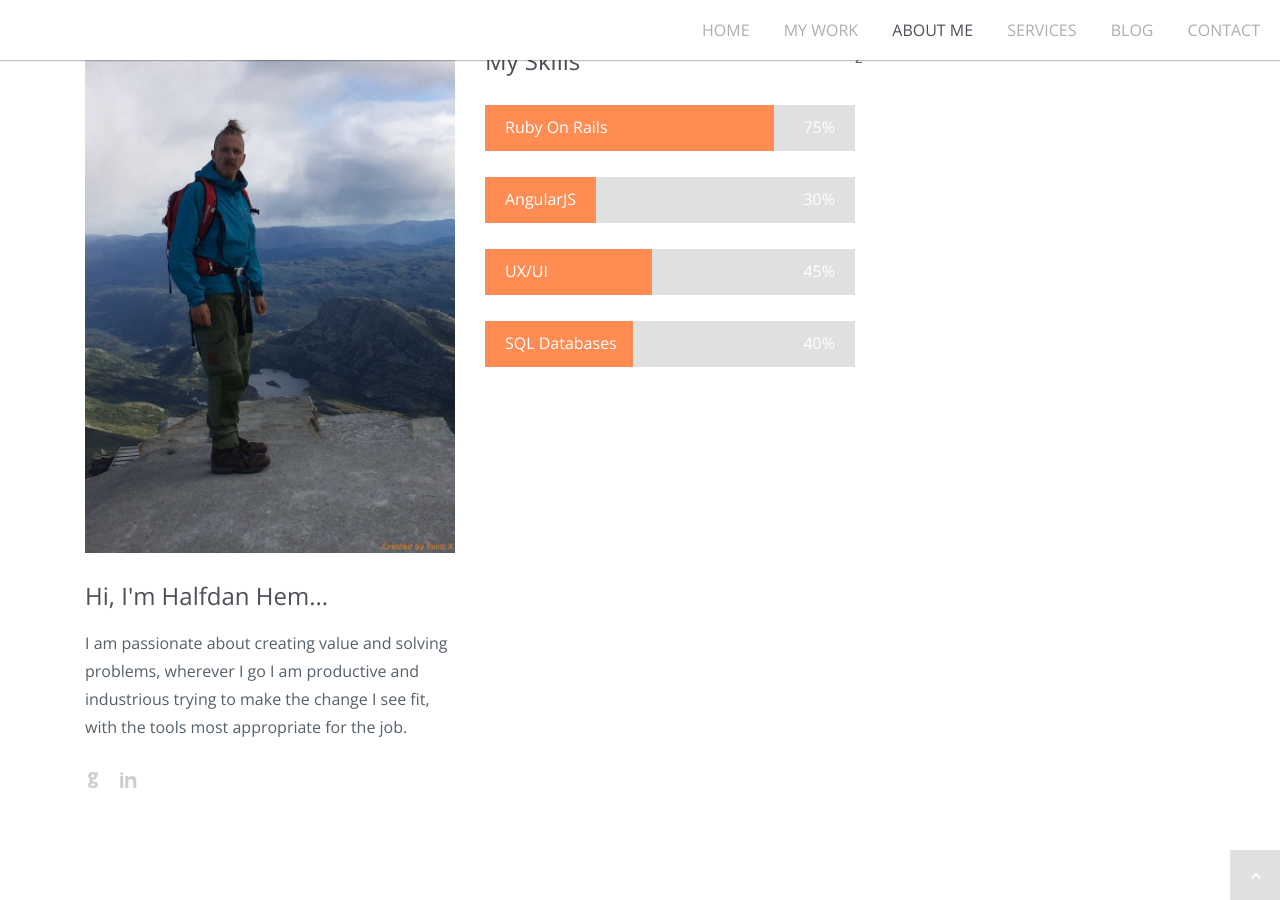
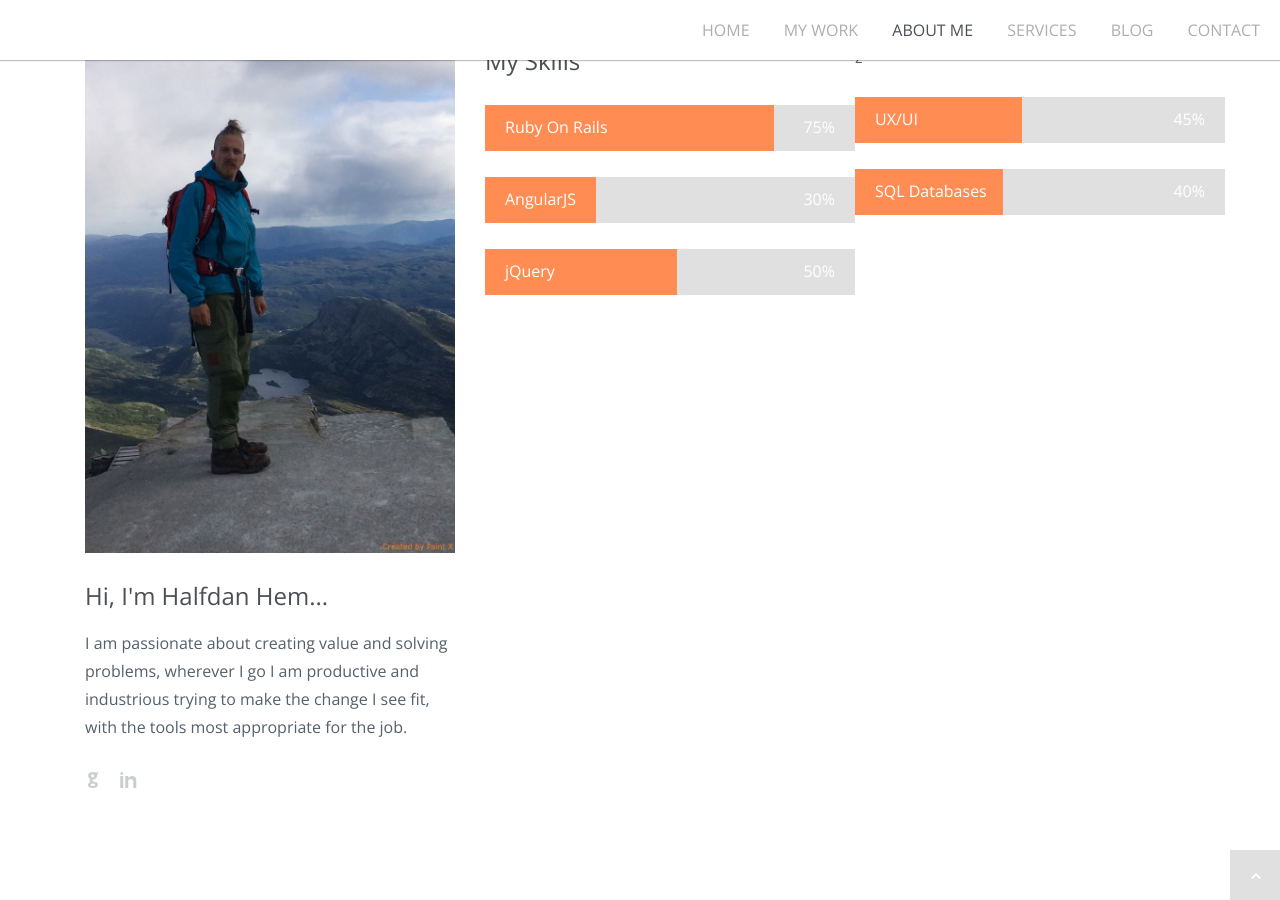
Before and after one commit to haffmaestro/haffmaestro.github.io, a Jekyll site: the page index.html, which Jekyll copies as it is, in a window 1280 px wide and 900 px high, scrolled down 1733 px. Built offline with Jekyll 4.4.1, drawn with Linux system fonts in a browser that asks for light colours; nearby versions of some CDN libraries.

Commit message:
Added another progress bar

```diff
--- a/index.html
+++ b/index.html
@@ -286,6 +286,15 @@
  </div>
 
  <div class="progress-bar">
+   <div class="progress">
+    <span class="field">jQuery</span>
+    <span class="field-value">50%</span>
+    <div class="bar" style="width: 52%;"></div>
+  </div>
+ </div>
+ </div>
+
+ <div class="progress-bar">
   <div class="progress">
    <span class="field">UX/UI</span>
    <span class="field-value">45%</span>
```
